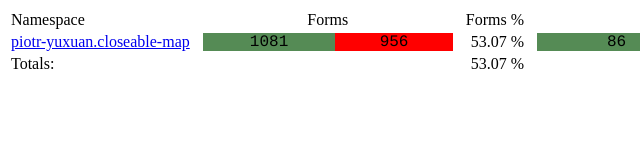
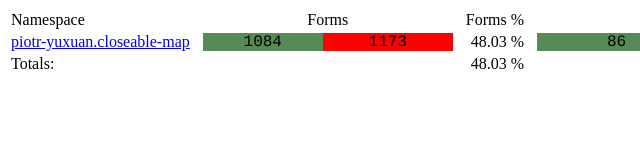
Before and after one commit to piotr-yuxuan/closeable-map, a plain HTML site: page doc/code-coverage/index.html in a window 1280 px wide. Shown: the full height of the page, 0-640 px from the left. Drawn offline with Linux system fonts and the light colour scheme.

Commit message:
Update code coverage

```diff
--- a/doc/code-coverage/index.html
+++ b/doc/code-coverage/index.html
@@ -16,11 +16,11 @@
    </tr></thead>
 <tr>
  <td><a href="piotr_yuxuan/closeable_map.clj.html">piotr-yuxuan.closeable-map</a></td><td class="with-bar"><div class="covered"
-                                style="width:53.06823760432008%;
-                                        float:left;"> 1081 </div><div class="not-covered"
-                                style="width:46.93176239567992%;
-                                        float:left;"> 956 </div></td>
-<td class="with-number">53.07 %</td>
+                                style="width:48.02835622507754%;
+                                        float:left;"> 1084 </div><div class="not-covered"
+                                style="width:51.97164377492246%;
+                                        float:left;"> 1173 </div></td>
+<td class="with-number">48.03 %</td>
 <td class="with-bar"><div class="covered"
                                 style="width:63.7037037037037%;
                                         float:left;"> 86 </div><div class="partial"
@@ -33,7 +33,7 @@
 </tr>
 <tr><td>Totals:</td>
 <td class="with-bar"></td>
-<td class="with-number">53.07 %</td>
+<td class="with-number">48.03 %</td>
 <td class="with-bar"></td>
 <td class="with-number">68.15 %</td>
    </tr>
```
